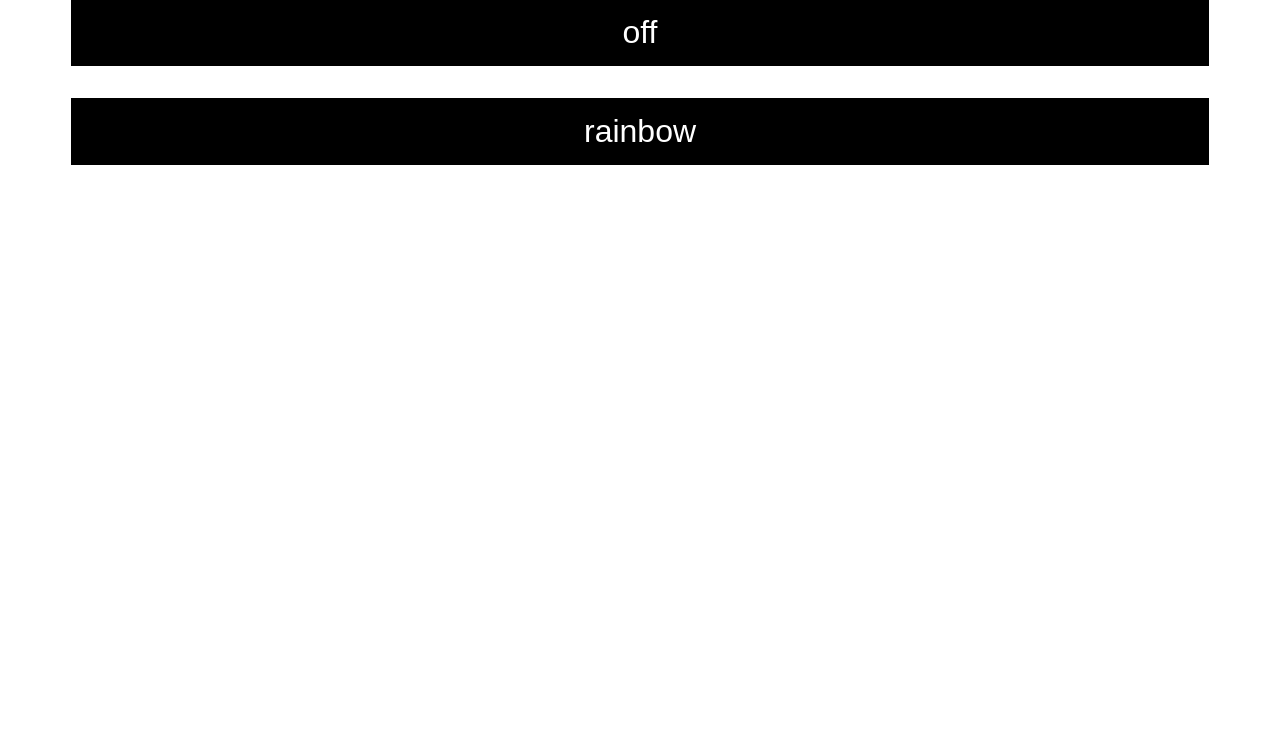
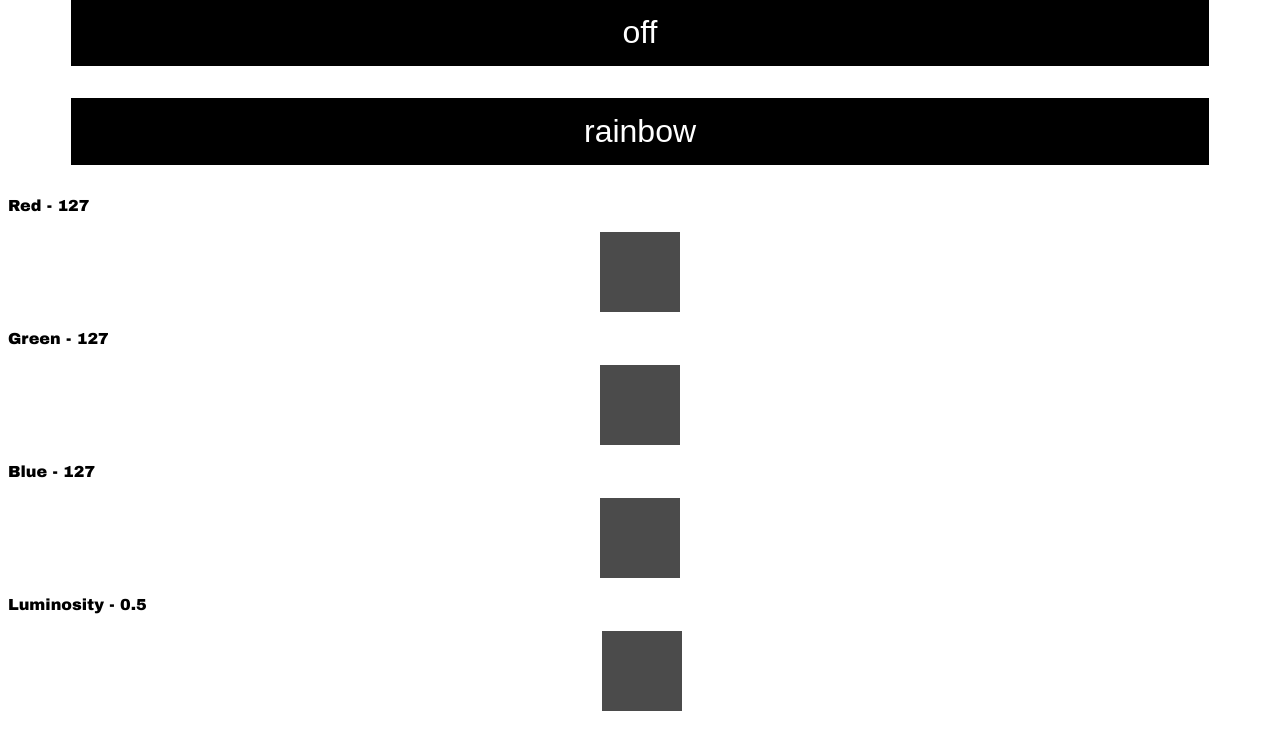
Before and after one commit to gruntygap/startled, a Flask app: page / in a window 1280 px wide. Shown: the part 164-893 px from the top of the page. Before the commit the page ends 329 px from the top, so only its background shows below. Run offline with Flask 2, Linux system fonts and the light colour scheme.

Commit message:
Added /static endpoint, and modified front-end

```diff
--- a/app/performances.py
+++ b/app/performances.py
@@ -28,6 +28,20 @@ def off():
 	return "LED OFF"
 
 
+# TODO: One day make this a POST request, it's only right. (i think)
+@performances.route("/static")
+def static():
+	r = request.args.get('r', default = 255, type = int)
+	g = request.args.get('g', default = 255, type = int)
+	b = request.args.get('b', default = 255, type = int)
+	l = request.args.get('l', default = 0.5, type = float)
+	if (r > 255 or r < 0 or g > 255 or g < 0 or b > 255 or b < 0 or l > 1.0 or l < 0.0):
+ 		return "Improper Color", 400
+	stop_current()
+	fill(pixels, (int(r*l),int(g*l),int(b*l)))
+	return "LED making color.."
+
+
 @performances.route("/rainbow")
 def rainbow():
 	stop_current()
@@ -36,6 +50,7 @@ def rainbow():
 	thread.start()
 	return "RAINBOW"
 
+
 def stop_current():
 	global thread, locker
 	if thread is not None:
--- a/app/static/css/index.css
+++ b/app/static/css/index.css
@@ -15,6 +15,48 @@ button {
     margin-bottom: 1em;
 }
 
-button:active {
-    background-color: #ffffff;
+button:hover, button:active {
+  color: black;
+  background-color: #ffffff;
 }
+
+.slidecontainer {
+  width: 90%; /* Width of the outside container */
+  display: block;
+  margin: auto;
+}
+
+/* The slider itself */
+.slider {
+  -webkit-appearance: none;  /* Override default CSS styles */
+  appearance: none;
+  width: 100%; /* Full-width */
+  height: 6em; /* Specified height */
+  background: #ffffff; /* Grey background */
+  outline: none; /* Remove outline */
+  opacity: 0.7; /* Set transparency (for mouse-over effects on hover) */
+  -webkit-transition: .2s; /* 0.2 seconds transition on hover */
+  transition: opacity .2s;
+}
+
+/* Mouse-over effects */
+.slider:hover {
+  opacity: 1; /* Fully shown on mouse-over */
+}
+
+/* The slider handle (use -webkit- (Chrome, Opera, Safari, Edge) and -moz- (Firefox) to override default look) */
+.slider::-webkit-slider-thumb {
+  -webkit-appearance: none; /* Override default look */
+  appearance: none;
+  width: 6em; /* Set a specific slider handle width */
+  height: 6em; /* Slider handle height */
+  background: #000000; /* Green background */
+  cursor: pointer; /* Cursor on hover */
+}
+
+.slider::-moz-range-thumb {
+  width: 6em; /* Set a specific slider handle width */
+  height: 6em; /* Slider handle height */
+  background: #000000; /* Green background */
+  cursor: pointer; /* Cursor on hover */
+}
--- a/app/static/js/index.js
+++ b/app/static/js/index.js
@@ -1,7 +1,85 @@
-console.log("setting up...");
+console.log('setting up...');
+
+let red, green, blue, lum, redLab,
+    greenLab, blueLab, lumLab, output;
+const base = new URL('http://192.168.1.69:8080');
+
 window.onload = function() {
-    document.getElementById('on').setAttribute('onclick','fetch("/on")');
-    document.getElementById('off').setAttribute('onclick','fetch("/off")');
-    document.getElementById('rainbow').setAttribute('onclick','fetch("/rainbow")');
-    console.log("set up!");
+    console.log('window loaded!');
+    // Global Variables
+    // slider vars
+    red = document.getElementById('redVal');
+    green = document.getElementById('greenVal');
+    blue = document.getElementById('blueVal');
+    lum = document.getElementById('lumVal');
+    // label vars
+    redLab = document.getElementById('redLab');
+    greenLab = document.getElementById('greenLab');
+    blueLab = document.getElementById('blueLab');
+    lumLab = document.getElementById('lumLab');
+    output = document.getElementById('output');
+    // Sliders
+    red.onchange = specialColor;
+    green.onchange = specialColor;
+    blue.onchange = specialColor;
+    lum.onchange = specialColor;
+    // Setting labels
+    redLab.innerHTML = red.value;
+    greenLab.innerHTML = green.value;
+    blueLab.innerHTML = blue.value;
+    lumLab.innerHTML = lum.value;
+    // Setting Background color change handler
+    red.oninput = () => {
+        previewColor();
+        updateLabel(redLab, red);
+    };
+    green.oninput = () => {
+        previewColor();
+        updateLabel(greenLab, green);
+    };
+    blue.oninput = () => {
+        previewColor();
+        updateLabel(blueLab, blue);
+    };
+    lum.oninput = () => {
+        updateLabel(lumLab, lum);
+    };
+    // Buttons
+    document.getElementById('on').onclick = () => display(fetch(new URL('/on', base)));
+    document.getElementById('off').onclick = () => display(fetch(new URL('/off', base)));
+    document.getElementById('rainbow').onclick = () => display(fetch(new URL('/rainbow', base)));
+    console.log('set up!');
 };
+
+function updateLabel(label, slider) {
+    label.innerHTML = slider.value;
+}
+
+function previewColor() {
+    document.body.style.backgroundColor = `rgb(${red.value},${green.value},${blue.value})`;
+}
+
+function specialColor() {
+    const url = new URL('/static', base);
+    const params = {
+        r: red.value,
+        g: green.value,
+        b: blue.value,
+        l: lum.value
+    };
+    Object.keys(params).forEach(key => url.searchParams.append(key, params[key]));
+    display(fetch(url));
+}
+
+async function display(reqToRes) {
+    try {
+        const res = await reqToRes;
+        if (res.ok) {
+            output.innerHTML = res.text();
+        } else {
+            output.innerHTML = `${res.status} -> ${res.statusText}`;
+        }
+    } catch (err) {
+        output.innerHTML = 'bad error smh';
+    }
+}
--- a/app/templates/index.html
+++ b/app/templates/index.html
@@ -1,7 +1,10 @@
 <html>
 	<head>
-        <meta charset="utf-8">
-        <meta name="viewport" content="width=device-width, initial-scale=1.0, user-scalable=yes">
+		<meta charset="utf-8" />
+		<meta
+			name="viewport"
+			content="width=device-width, initial-scale=1.0, user-scalable=yes"
+		/>
 		<title>startled!</title>
 		<!-- Specifing js and css-->
 		<script type="text/javascript" src="/static/js/index.js"></script>
@@ -12,5 +15,51 @@
 		<button id="on">on</button>
 		<button id="off">off</button>
 		<button id="rainbow">rainbow</button>
+        <p>Red - <span id="redLab"></span></p>
+		<div class="slidecontainer">
+			<input
+				type="range"
+				min="0"
+				max="255"
+				value="127"
+				class="slider"
+				id="redVal"
+			/>
+		</div>
+		<p>Green - <span id="greenLab"></span></p>
+		<div class="slidecontainer">
+			<input
+				type="range"
+				min="0"
+				max="255"
+				value="127"
+				class="slider"
+				id="greenVal"
+			/>
+		</div>
+		<p>Blue - <span id="blueLab"></span></p>
+		<div class="slidecontainer">
+			<input
+				type="range"
+				min="0"
+				max="255"
+				value="127"
+				class="slider"
+				id="blueVal"
+			/>
+		</div>
+		<p>Luminosity - <span id="lumLab"></span></p>
+		<div class="slidecontainer">
+			<input
+				type="range"
+				min="0.0"
+				max="1.0"
+				value="0.5"
+				class="slider"
+				step="0.01"
+				id="lumVal"
+			/>
+        </div>
+        <p id="output"></p>
 	</body>
 </html>
```
Lines whose indentation alone changed are shown as unchanged.
